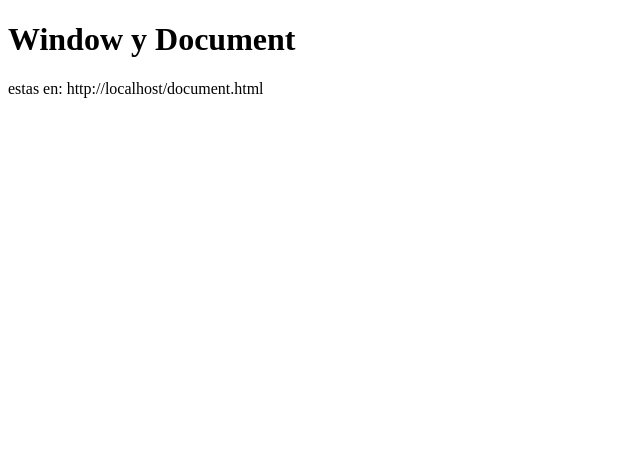
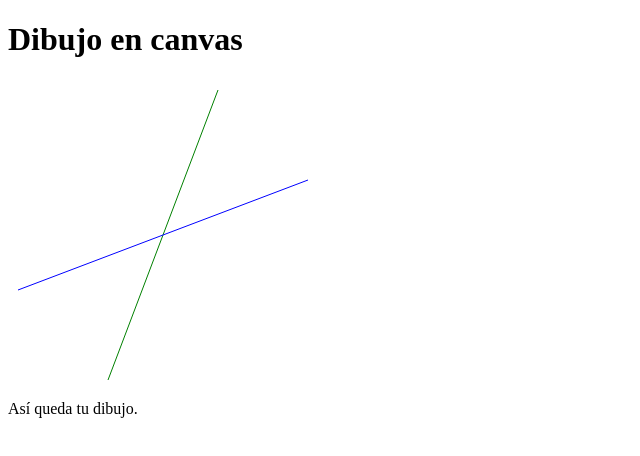
Before and after one commit to nivamol/practica_js, a plain HTML site: page document.html in a window 1280 px wide. Shown: the whole page, without its empty margins (0-640 px from the left). Drawn offline with Linux system fonts and the light colour scheme.

Commit message:
dibujando 2 lineas en canvas

```diff
--- a/document.html
+++ b/document.html
@@ -6,7 +6,9 @@
     <title>Document objetc model</title>
 </head>
 <body>
-    <h1>Window y Document</h1>
+    <h1>Dibujo en canvas</h1>
+    <canvas width="300px" height="300px" id="dibujito"></canvas>
+    <p>Así queda tu dibujo.</p>
     <script src="practica.js"></script>
 </body>
 </html>
--- a/practica.js
+++ b/practica.js
@@ -1,4 +1,17 @@
-let ruta = window.location;
+// -------- Canva
 
-console.log(ruta);
-document.write(`estas en: ${ruta}`)
+let d = document.getElementById("dibujito");
+let lienzo = d.getContext('2d');
+console.log(lienzo);
+
+function dibujarLinea(color, xinicial, yinicial, xfinal, yfinal) {
+    lienzo.beginPath();
+    lienzo.strokeStyle = color;
+    lienzo.moveTo(xinicial, yinicial);
+    lienzo.lineTo(xfinal, yfinal);
+    lienzo.stroke();
+    lienzo.closePath();
+}
+
+dibujarLinea("green", 100, 300, 210, 10);
+dibujarLinea("blue",10, 210, 300, 100);
```
